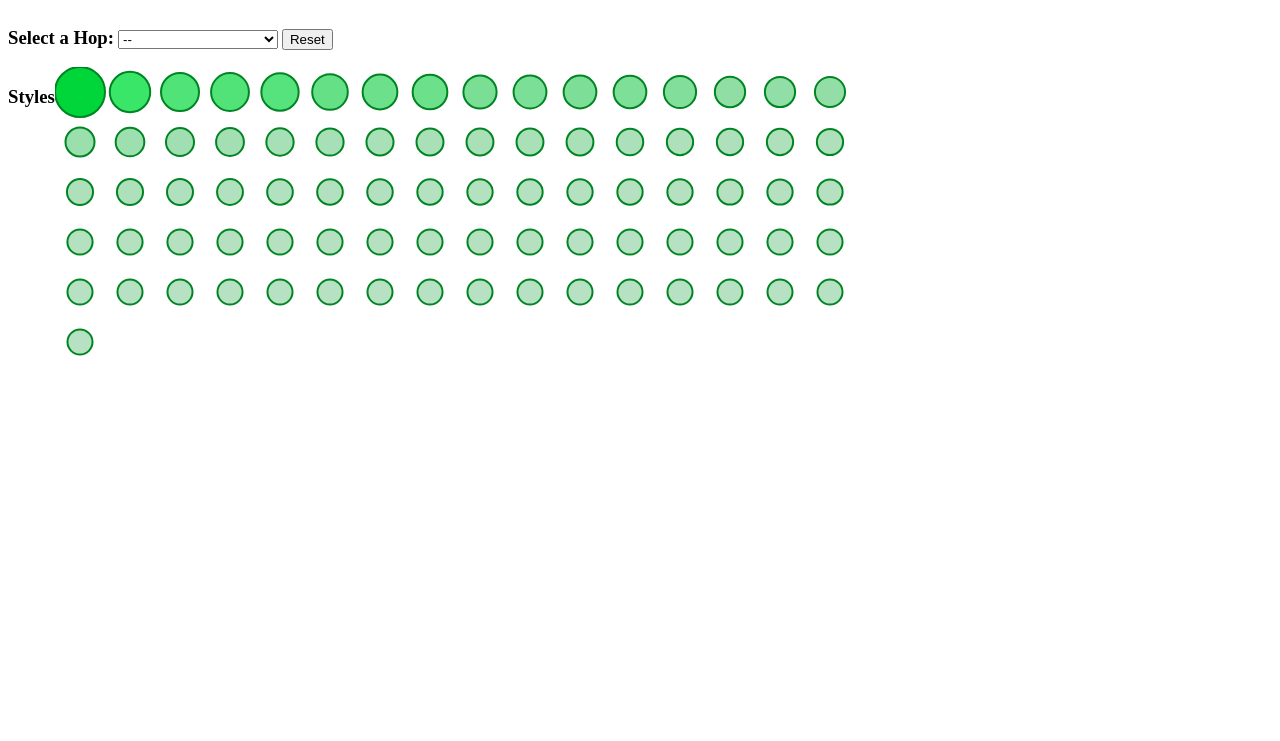
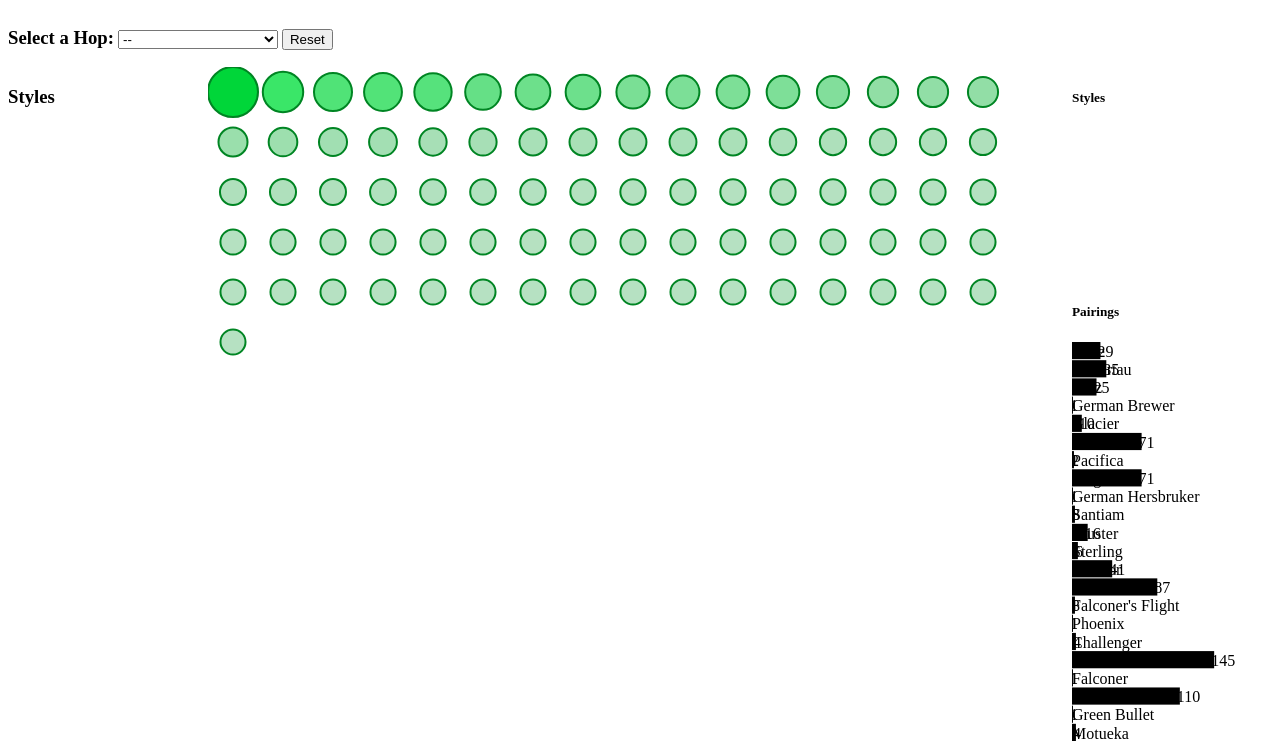
Before and after one commit to chaosphere2112/HopViz, a plain HTML site: page index.html in a window 1280 px wide. Shown: the top 741 px of the page. Drawn offline with Linux system fonts and the light colour scheme.

Commit message:
Added bar chart generator (needs styling)

```diff
--- a/index.html
+++ b/index.html
@@ -6,20 +6,31 @@
 		<script type="text/javascript" src="lib/svg-pan-zoom.min.js"></script>
 		<style>
 			.styles {
-				float:left;
-			}
-			.hop-choice {
-				cursor: pointer;
+				float: left;
+				width:200px	;
 			}
 			.choose-hop>h3 {
 				display: inline-block;
 			}
 			.title {
-				display:inline-block;
+				display: inline-block;
 				margin-right: 1em;
 			}
 			.subtitle {
-				display:inline-block;
+				display: inline-block;
+			}
+			.details {
+				float: right;
+				width: 200px;
+				overflow-y: scroll;
+			}
+			.vizframe {
+			}
+			#viz {
+				float:left;
+			}
+			.hop {
+				cursor: pointer;
 			}
 		</style>
 	</head>
@@ -36,6 +47,14 @@
 				<h3>Styles</h3>
 			</div>
 			<svg id="viz"></svg>
+			<div class="details">
+				<h4 class="name"></h4>
+				<p class="notes"></p>
+				<h5>Styles</h5>
+				<svg class="stylechart"></svg>
+				<h5>Pairings</h5>
+				<svg class="pairchart"></svg>
+			</div>
 		</div>
 		<script>
 			function variance(l) {
@@ -104,6 +123,45 @@
 
 			var filter = null;
 
+			function build_bar(root, data, width, height) {
+				root.attr("width", width)
+					.attr("height", height);
+				var key, count = 0, values = [], keys=[];
+				for (key in data) {
+					if (data.hasOwnProperty(key) === false) {
+						continue;
+					}
+					values.push(data[key]);
+					keys.push(key);
+					count += 1;
+				}
+
+				var x = d3.scale.linear()
+									 .domain([0, d3.max(values)])
+									 .range([0, width]);
+				var bar_height = height / count;
+				var bar = root.selectAll("g")
+							  .data(values)
+							  .enter()
+							  .append("g")
+							  .attr("transform", function(d, i) { return "translate(0," + i * bar_height + ")"; });
+				bar.append("rect")
+				   .attr("width", x)
+				   .attr("height", bar_height - 1);
+				bar.append('text')
+				   .attr("x", function(d) { return x(d) - 3; })
+				   .attr("y", bar_height / 2)
+				   .attr("dy", ".35em")
+				   .text(function(d) { return d; });
+				bar.append('text')
+				   .attr('x', 0)
+				   .attr('y', bar_height / 2)
+				   .attr('dy', ".35em")
+				   .text(function(d, i) { return keys[i]; });
+			}
+
+			build_bar(d3.select("body>.vizframe>.details>.pairchart"), hop_attrs[0].pairings, 200, 1000);
+
 			function filterhops(hop) {
 				var unused, unused, target;
 
@@ -142,6 +200,7 @@
 					used.transition()
 						.attr('cx', function(d) { return d.cx; })
 					    .attr("cy", function(d) { return d.cy; })
+					    .attr("stroke-width", 2);
 					return;
 				}
 
@@ -199,11 +258,13 @@
 				    })
 				    .attr("cy", function(d, i) {
 				    	return Math.sin(theta(d)) * dist(d) + height / 2;
-				    });
+				    })
+				    .attr("stroke-width", 2);
 
 			}
 
-			var circle_attrs = circles.attr("cx", function(d) { return d.cx; })
+			var circle_attrs = circles.attr("class", "hop")
+									  .attr("cx", function(d) { return d.cx; })
 									  .attr("cy", function(d) { return d.cy; })
 									  .attr("r", function(d) { return d.r; })
 									  .attr("fill", function(d) { return d.color; })
```
